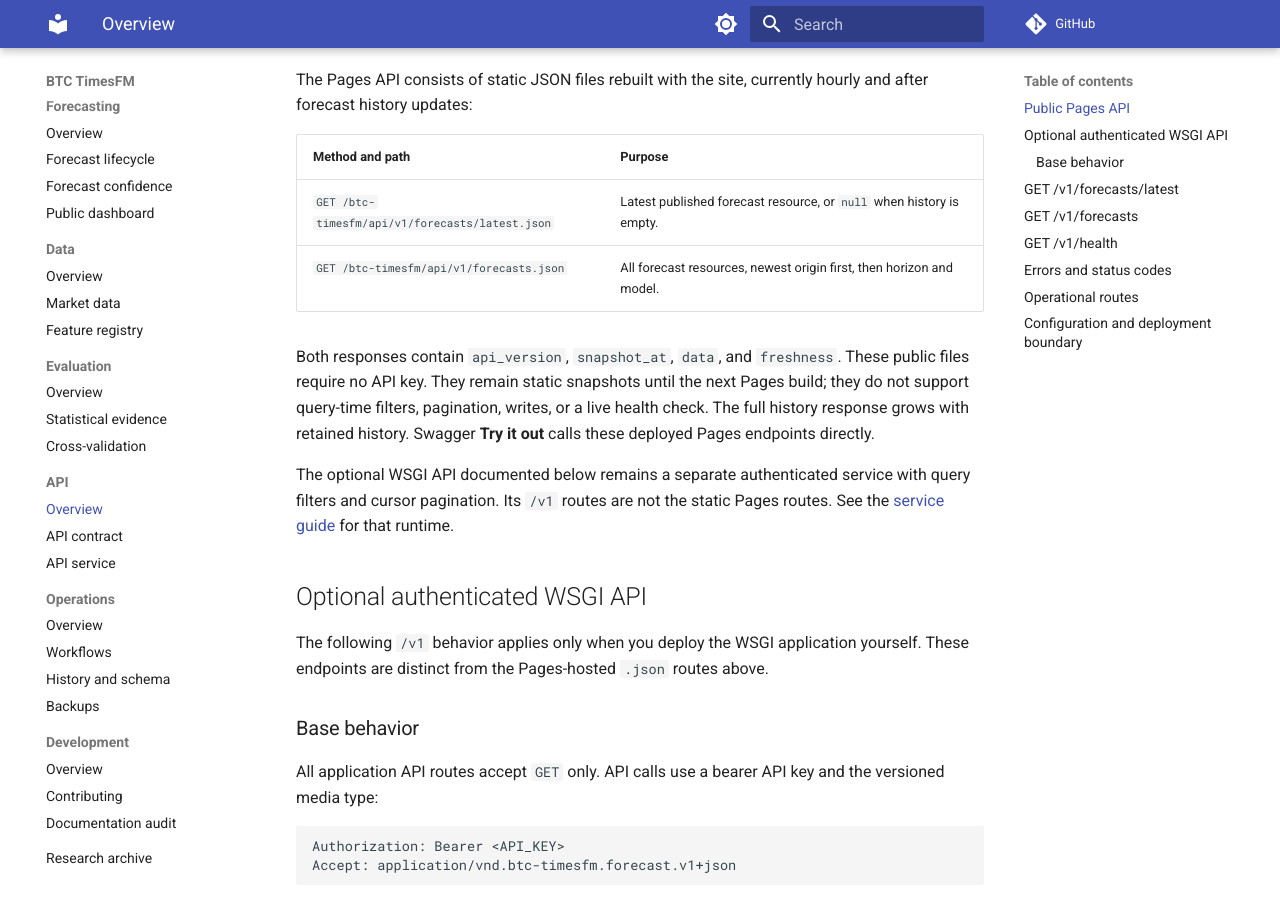
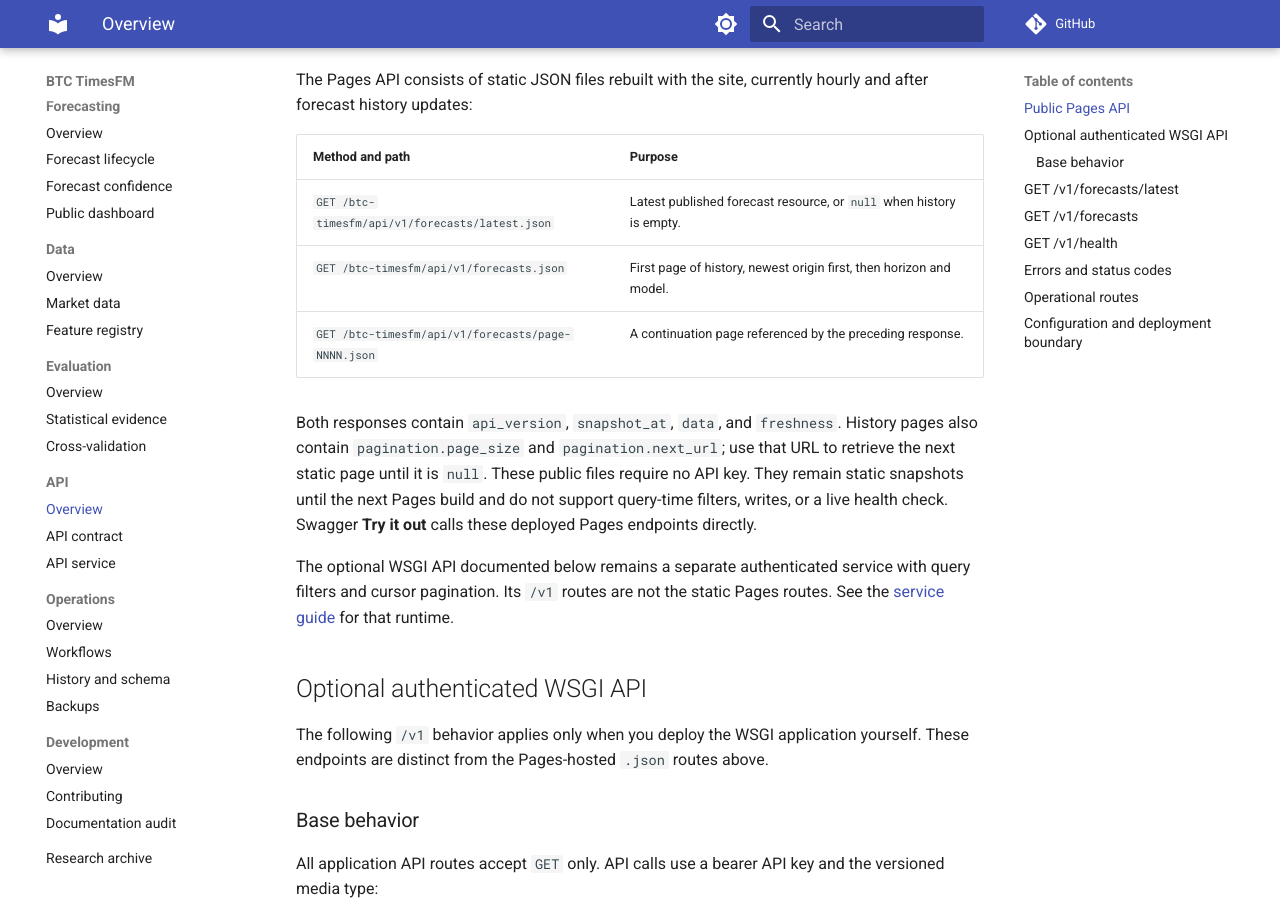
Before and after one commit to jpfelgueiras/btc-timesfm, an MkDocs documentation site: the page built from docs/api.md, in a window 1280 px wide and 900 px high, scrolled down 399 px. Built offline with MkDocs 1.6.1 and Material for MkDocs 9.7.7, drawn with Linux system fonts in a browser that asks for light colours; comment, search, counter and statistics services are not loaded.

Commit message:
fix: paginate static forecast history API (#450)

```diff
--- a/docs/api.md
+++ b/docs/api.md
@@ -19,13 +19,15 @@
 | Method and path | Purpose |
 | --- | --- |
 | `GET /btc-timesfm/api/v1/forecasts/latest.json` | Latest published forecast resource, or `null` when history is empty. |
-| `GET /btc-timesfm/api/v1/forecasts.json` | All forecast resources, newest origin first, then horizon and model. |
+| `GET /btc-timesfm/api/v1/forecasts.json` | First page of history, newest origin first, then horizon and model. |
+| `GET /btc-timesfm/api/v1/forecasts/page-NNNN.json` | A continuation page referenced by the preceding response. |
 
 Both responses contain `api_version`, `snapshot_at`, `data`, and `freshness`.
-These public files require no API key. They remain static snapshots until the
-next Pages build; they do not support query-time filters, pagination, writes,
-or a live health check. The full history response grows with retained history.
-Swagger **Try it out** calls these deployed Pages endpoints directly.
+History pages also contain `pagination.page_size` and `pagination.next_url`; use
+that URL to retrieve the next static page until it is `null`. These public files
+require no API key. They remain static snapshots until the next Pages build and
+do not support query-time filters, writes, or a live health check. Swagger
+**Try it out** calls these deployed Pages endpoints directly.
 
 The optional WSGI API documented below remains a separate authenticated service
 with query filters and cursor pagination. Its `/v1` routes are not the static
```
Also changed, not shown: docs/openapi.yaml (+29 -4 lines), 2 other files.
